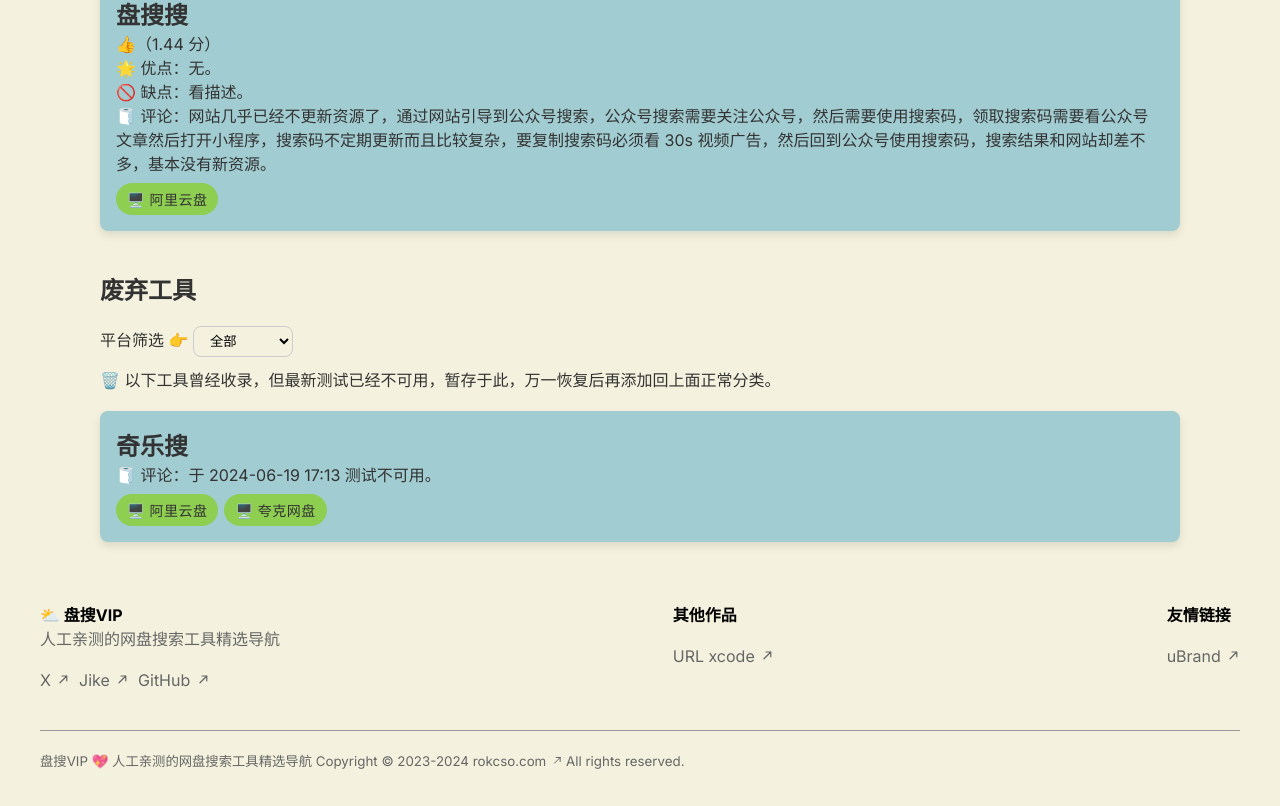
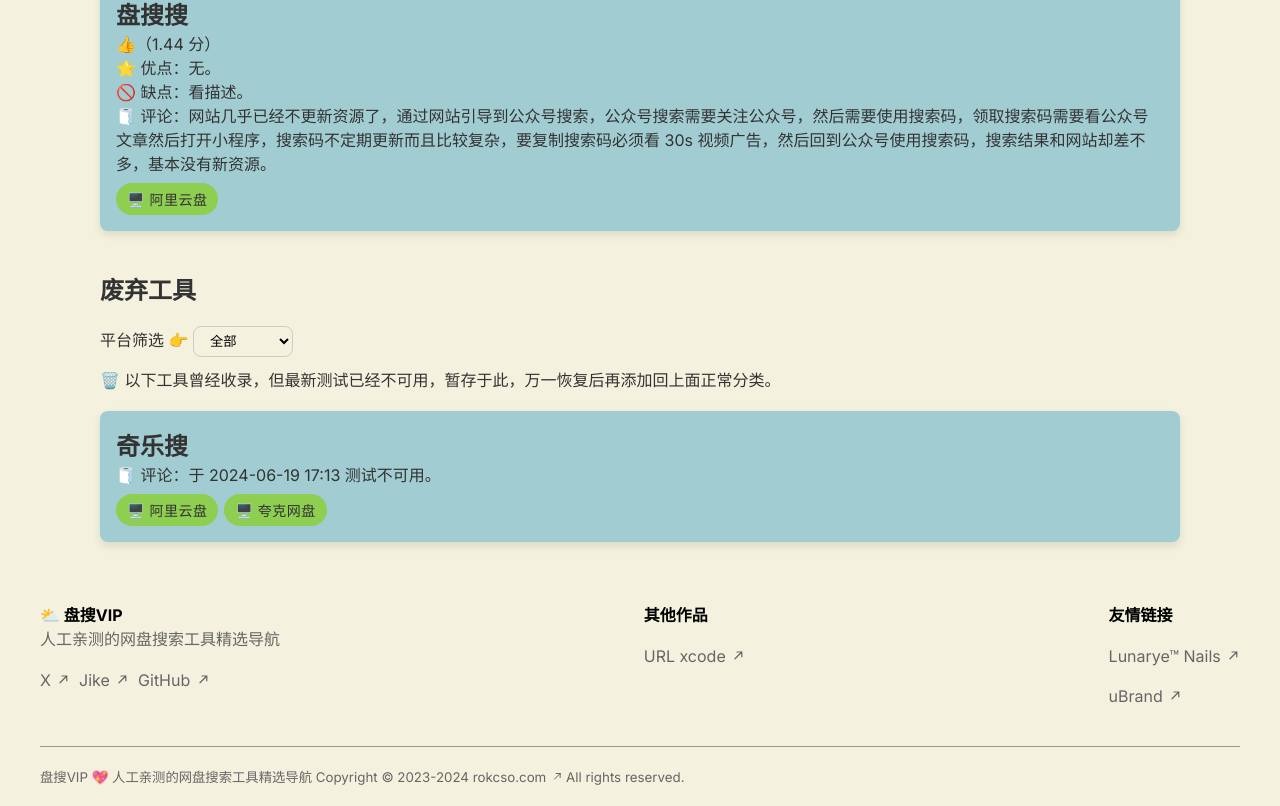
Before and after one commit to rokcso/pansou-vip, a Next.js app: page / in a window 1280 px wide. Shown: the part 9344-10150 px from the top of the page. Built offline with nearby package versions, Linux system fonts and the light colour scheme.

Commit message:
add nails

```diff
--- a/app/components/footer/index.js
+++ b/app/components/footer/index.js
@@ -53,6 +53,12 @@ export default function () {
         <div>
           <p>友情链接</p>
           <br />
+          <a href="https://lunarye.com/" title="Lunarye 网址" target="_blank">
+            Lunarye™ Nails
+            <LinkArrow />
+          </a>
+          <br />
+          <br />
           <a href="https://www.ubrand.com/" title="uBrand 官网" target="_blank">
             uBrand
             <LinkArrow />
```
